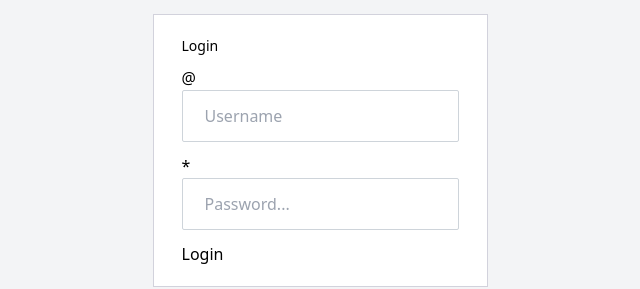
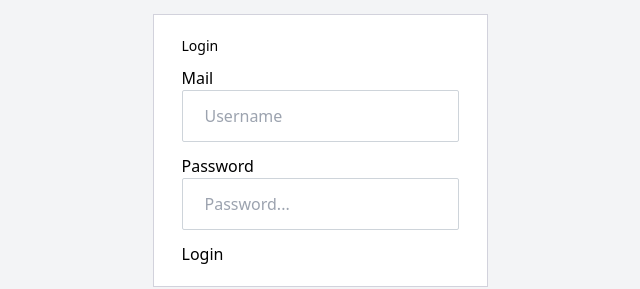
Before and after one commit to clementmarius/followedApplicationsInternship, a React (Vite) app in the folder front/frontFollowed/: page /login in a window 1280 px wide. Shown: the part 306-595 px from the top of the page, without its empty margins (320-960 px from the left). Built offline with nearby package versions, Linux system fonts and the light colour scheme.

Commit message:
start React

```diff
--- a/front/frontFollowed/src/pages/LoginPage.jsx
+++ b/front/frontFollowed/src/pages/LoginPage.jsx
@@ -57,7 +57,7 @@ const LoginForm = () => {
           <h2 className="card-title">Login</h2>
           <form onSubmit={handleSubmit}>
             <div className="input-group mb-3">
-              <span className="input-group-text" id="username-prefix">@</span>
+              <span className="input-group-text" id="username-prefix">Mail</span>
               <input
                 type="text"
                 name="mail"
@@ -70,7 +70,7 @@ const LoginForm = () => {
               />
             </div>
             <div className="input-group mb-3">
-              <span className="input-group-text" id="password-prefix">*</span>
+              <span className="input-group-text" id="password-prefix">Password</span>
               <input
                 type="password"
                 name="password"
```
